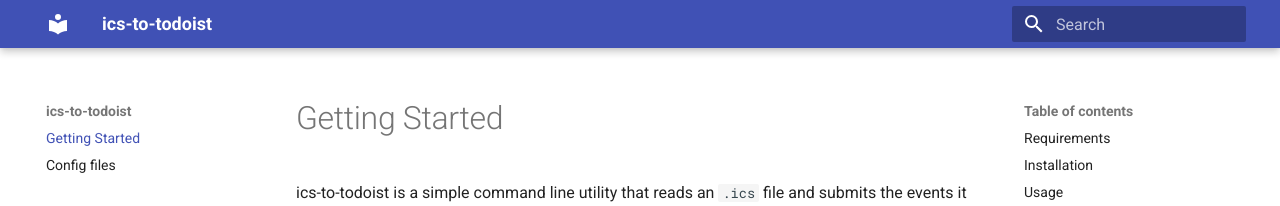
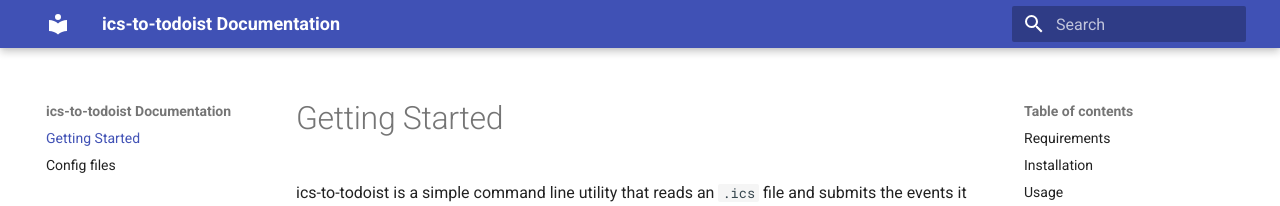
Before and after one commit to gaborschulz/ics-to-todoist, an MkDocs documentation site: the page built from docs/index.md, in a window 1280 px wide. Shown: the top 206 px of the page. Built offline with MkDocs 1.6.1 and Material for MkDocs 9.7.7, drawn with Linux system fonts in a browser that asks for light colours.

```diff
--- a/mkdocs.yml
+++ b/mkdocs.yml
@@ -1,3 +1,3 @@
-site_name: ics-to-todoist
+site_name: ics-to-todoist Documentation
 theme:
   name: material
```
Also changed, not shown: 1 other file.
